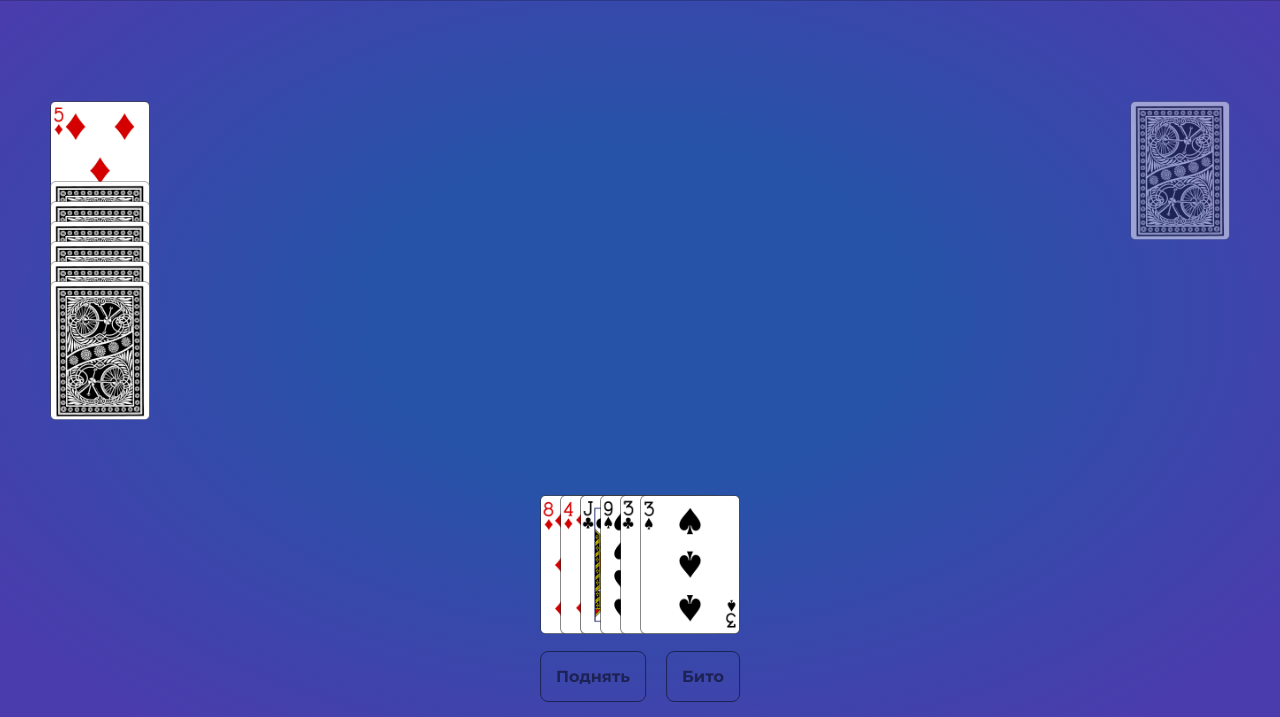
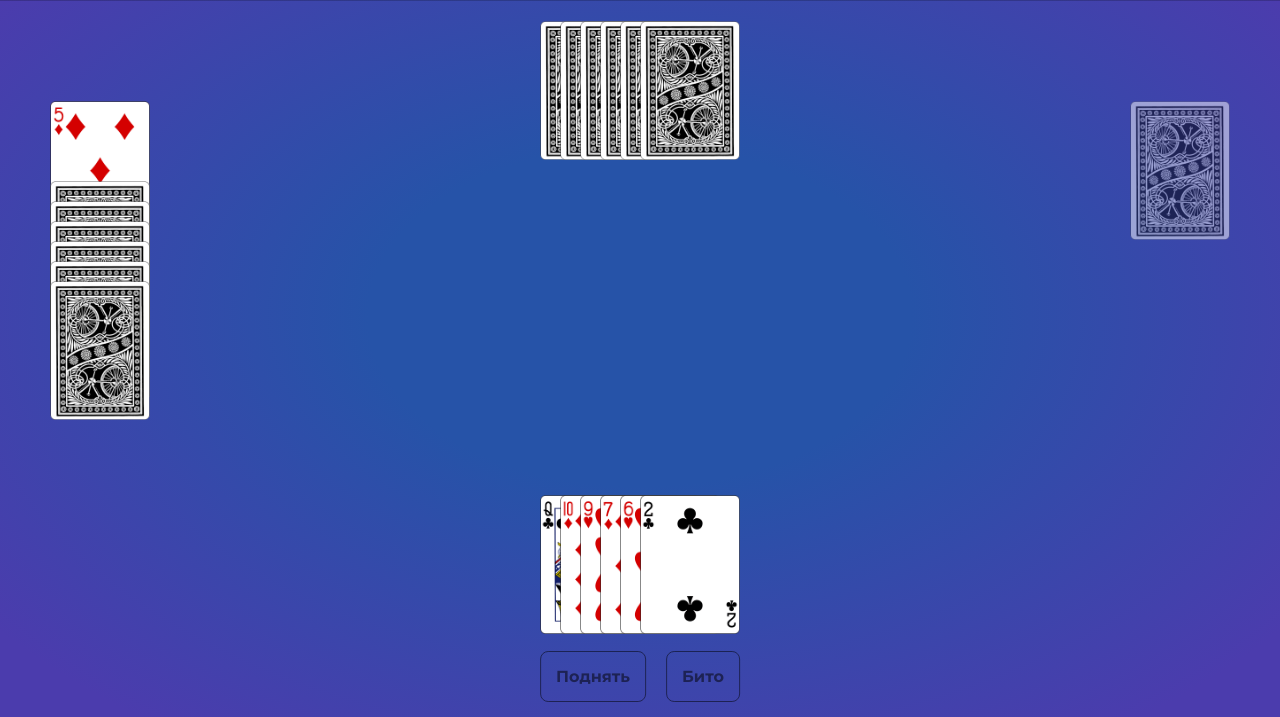
Before and after one commit to GaynetdinovR/Durak_JS, a website built with webpack: page src/html/template.html in a window 1280 px wide. Shown: the part 84-801 px from the top of the page. Built offline with nearby package versions, Linux system fonts and the light colour scheme; files whose address does not match are found by name.

Commit message:
views added, bot added, bot cards at display added

```diff
--- a/src/html/template.html
+++ b/src/html/template.html
@@ -94,6 +94,10 @@
 
 			</div>
 
+			<div class="bot" id="game_bot">
+
+			</div>
+
 		</section>
 
 	</main>
--- /dev/null
+++ b/src/js/Bot.js
@@ -0,0 +1,12 @@
+import Player from './Player';
+
+export default class Bot extends Player{
+
+	#cards = [];
+
+	constructor(cards, trumpSuit){
+		super(cards, trumpSuit);
+		this.sortCards(this.#cards);
+	}
+
+}
--- a/src/js/Deck.js
+++ b/src/js/Deck.js
@@ -154,4 +154,21 @@ export default class Deck{
 		return this.deck.splice(0, count);
 	};
 
+	/**
+     * Возвращает количество карт, которые нужно показать в колоде
+     * @param {*} deck [{}, {}, ...]
+     * @returns number
+     */
+	getCardsCount = (deck) => {
+
+		if(deck.length == 54){ return 7; }
+
+		if(deck.length > 0 && deck.length < 7){ return 1; }
+
+		if(Math.floor(deck.length / 7) == 7){ return 6; }
+
+		return Math.floor(deck.length / 7);
+
+	};
+
 }
--- a/src/js/Display.js
+++ b/src/js/Display.js
@@ -1,169 +1,26 @@
-import data from './data/data.json';
+import {
+	deckView,
+	botView,
+	playerView,
+	fallView
+} from './Views/views.js';
 
 export default class Display{
 
-	#deckHtmlElem = document.querySelector('#game_deck');
-	#fallHtmlElem = document.querySelector('#game_fall');
-	#playerHtmlElem = document.querySelector('#game_player');
-
-	/**
-     * Очищает колоду (HTML)
-     */
-	#clearDeck = () => {
-		this.#deckHtmlElem.innerHTML = '';
+	updateDeck = (deck, trumpCard, isCreated) => {
+		deckView.updateDeck(deck, trumpCard, isCreated);
 	};
 
-	/**
-     * Очищает колоду (HTML)
-     */
-	#clearPlayer = () => {
-		this.#playerHtmlElem.innerHTML = '';
+	updateFall = (fall) => {
+		fallView.updateFall(fall);
 	};
 
-	/**
-     * Очищает бито (HTML)
-     */
-	#clearFall = () => {
-		this.#fallHtmlElem.innerHTML = '';
+	updatePlayerCards = (cards) => {
+		playerView.updatePlayerCards(cards);
 	};
 
-	/**
-     * Возвращает количество карт, которые нужно показать в колоде
-     * @param {*} deck [{}, {}, ...]
-     * @returns number
-     */
-	#getCardsCount = (deck) => {
-
-		if(deck.length == 54){ return 7; }
-
-		if(deck.length > 0 && deck.length < 7){ return 1; }
-
-		if(Math.floor(deck.length / 7) == 7){ return 6; }
-
-		return Math.floor(deck.length / 7);
-
-	};
-
-	/**
-     * Создает карту в колоде (HTML)
-     * @param {*} path string
-     * @param {*} isTrump bool
-     */
-	#createCardToDeck = (path, isTrump = false) => {
-
-		if(!isTrump){
-			path = `${data.path.CARDS_DIR}/back.png`;
-			const className = 'deck__card-img';
-
-			this.#createCard(className, path, this.#deckHtmlElem);
-		} else {
-			const className = 'deck__trump-card-img';
-
-			this.#createCard(className, path, this.#deckHtmlElem);
-		}
-
-	};
-
-	/**
-     * Создает карту в бито (HTML)
-     */
-	#createCardToFall = () => {
-
-		const path = `${data.path.CARDS_DIR}/back.png`;
-		const className = 'fall__card-img';
-
-		this.#createCard(className, path, this.#fallHtmlElem);
-
-	};
-
-
-	/**
-     * Создает карту (HTML)
-     * @param {*} className string (some__some-card-img)
-     * @param {*} path path to img
-     * @param {*} parent HTMLElement
-     */
-	#createCard(className, path, parent){
-		let div = document.createElement('div');
-		let img = document.createElement('img');
-
-		img.src = path;
-		img.className = className;
-		div.className = className.split('-').toSpliced(-1, 1).join('-');
-		img.alt = 'card';
-
-		div.append(img);
-
-		parent.append(div);
-	}
-
-	/**
-     * Обновляет колоду относительно количества карт
-     * @param {*} deck [{}, {}, ...]
-     * @param {*} trumpCard {}
-     * @param {*} isCreated bool
-     */
-	updateDeck = (deck, trumpCard, isCreated = false) => {
-
-		this.#clearDeck();
-
-		let cardsCount = this.#getCardsCount(deck);
-
-		while(cardsCount > 0){
-			this.#createCardToDeck();
-			cardsCount--;
-		}
-
-		if(!isCreated){
-			this.#createCardToDeck(trumpCard['path'], true);
-		}
-
-		if(deck.length == 0){
-			document.querySelector('.deck__trump-card').style.opacity = '0.5';
-		}
-
-	};
-
-	/**
-     * Обновляет бито относительно количества карт
-     * @param {*} fall [{}, {}, ...]
-     */
-	updateFall = (fall) => {
-
-		let cardsCount = this.#getCardsCount(fall);
-
-		if(cardsCount == 0){ return; }
-
-		this.#clearFall();
-
-		while(cardsCount > 0){
-			this.#createCardToFall();
-			cardsCount--;
-		}
-
-	};
-
-
-	/**
-     * Обновляет карты игрока
-     * @param {*} cards [{}, {}, ...]
-     */
-	updatePlayerCards = (cards) => {
-
-		this.#clearPlayer();
-
-		for(const card of cards){
-
-			const className = 'player__card-img';
-
-			this.#createCard(className, card.path, this.#playerHtmlElem);
-
-		}
-
-		const lastCard = document.querySelector('.player__card:last-child');
-
-		lastCard.classList.add('player__last-card');
-
+	updateBotCards = (cards) => {
+		botView.updateBotCards(cards);
 	};
 
 }
--- a/src/js/Player.js
+++ b/src/js/Player.js
@@ -5,7 +5,7 @@ export default class Player{
 	constructor(cards, trumpSuit){
 		this.#cards = cards;
 		this.trumpSuit = trumpSuit;
-		this.#sortCards();
+		this.sortCards(this.#cards);
 	}
 
 	/**
@@ -19,7 +19,7 @@ export default class Player{
 	/**
      * Сортирует карты игрока ( Сначала джокеры, затем козырные по убыванию, затем остальные по убыванию )
      */
-	#sortCards = () => {
+	sortCards = (cards) => {
 
 		const compare = (a, b) => {
 			if (a.power > b.power) return -1;
@@ -27,13 +27,13 @@ export default class Player{
 			if (a.power < b.power) return 1;
 		};
 
-		this.#cards.sort(compare);
+		cards.sort(compare);
 
-		let trumpCards = this.#cards.filter(card => card.suit == this.trumpSuit);
-		let jockers = this.#cards.filter(card => card.suit == 'Jocker');
-		let notTrumpCards = this.#cards.filter(card => card.suit != this.trumpSuit && card.suit != 'Jocker');
+		let trumpCards = cards.filter(card => card.suit == this.trumpSuit);
+		let jockers = cards.filter(card => card.suit == 'Jocker');
+		let notTrumpCards = cards.filter(card => card.suit != this.trumpSuit && card.suit != 'Jocker');
 
-		this.#cards = [...jockers, ...trumpCards, ...notTrumpCards];
+		cards = [...jockers, ...trumpCards, ...notTrumpCards];
 
 	};
 
--- /dev/null
+++ b/src/js/Views/BotVIew.js
@@ -0,0 +1,35 @@
+import View from './View.js';
+
+export default class BotView extends View{
+
+	#botHtmlElem = document.querySelector('#game_bot');
+
+	#clearBot = () => {
+		this.clear(this.#botHtmlElem);
+	};
+
+	/**
+     * Обновляет карты бота
+     * @param {*} cards [{}, {}, ...]
+     */
+	updateBotCards = (cards) => {
+
+		this.#clearBot();
+
+		let cardsCount = cards.length;
+
+		while(cardsCount > 0){
+
+			const className = 'bot__card';
+
+			this.createCardBack(className, this.#botHtmlElem);
+
+			cardsCount--;
+		}
+
+		const lastCard = document.querySelector('.bot__card:last-child');
+		lastCard.classList.add('bot__last-card');
+
+	};
+
+}
--- /dev/null
+++ b/src/js/Views/DeckView.js
@@ -0,0 +1,40 @@
+import View from './View.js';
+import {deck as deckData} from '../app.js';
+
+export default class DeckView extends View{
+
+	#deckHtmlElem = document.querySelector('#game_deck');
+
+	#clearDeck = () => {
+		this.clear(this.#deckHtmlElem);
+	};
+
+	/**
+     * Обновляет колоду относительно количества карт
+     * @param {*} deck [{}, {}, ...]
+     * @param {*} trumpCard {}
+     * @param {*} isCreated bool
+     */
+	updateDeck = (deck, trumpCard, isCreated = false) => {
+
+		this.#clearDeck();
+
+		let cardsCount = deckData.getCardsCount(deck);
+
+		while(cardsCount > 0){
+			this.createCardBack('deck__card', this.#deckHtmlElem);
+
+			cardsCount--;
+		}
+
+		if(!isCreated){
+			const className = 'deck__trump-card';
+			this.createCard(className, this.#deckHtmlElem, trumpCard.path);
+		}
+
+		if(deck.length == 0){
+			document.querySelector('.deck__trump-card').style.opacity = '0.5';
+		}
+
+	};
+}
--- /dev/null
+++ b/src/js/Views/FallView.js
@@ -0,0 +1,33 @@
+import View from './View.js';
+import {deck as deckData} from '../app.js';
+
+export default class FallView extends View{
+
+	#fallHtmlElem = document.querySelector('#game_fall');
+
+	#clearFall = () => {
+		this.clear(this.#fallHtmlElem);
+	};
+
+	/**
+     * Обновляет бито относительно количества карт
+     * @param {*} fall [{}, {}, ...]
+     */
+	updateFall = (fall) => {
+
+		let cardsCount = deckData.getCardsCount(fall);
+
+		if(cardsCount == 0){ return; }
+
+		this.#clearFall();
+
+		while(cardsCount > 0){
+			const className = 'fall__card-img';
+			this.createCardBack(className, this.#fallHtmlElem);
+
+			cardsCount--;
+		}
+
+	};
+
+}
--- /dev/null
+++ b/src/js/Views/PlayerView.js
@@ -0,0 +1,33 @@
+import View from './View.js';
+
+export default class PlayerView extends View{
+
+	#playerHtmlElem = document.querySelector('#game_player');
+
+	#clearPlayer = () => {
+		this.clear(this.#playerHtmlElem);
+	};
+
+	/**
+     * Обновляет карты игрока
+     * @param {*} cards [{}, {}, ...]
+     */
+	updatePlayerCards = (cards) => {
+
+		this.#clearPlayer();
+
+		for(const card of cards){
+
+			const className = 'player__card';
+
+			this.createCard(className, this.#playerHtmlElem, card.path);
+
+		}
+
+		const lastCard = document.querySelector('.player__card:last-child');
+
+		lastCard.classList.add('player__last-card');
+
+	};
+
+}
--- /dev/null
+++ b/src/js/Views/View.js
@@ -0,0 +1,27 @@
+import data from './../data/data.json';
+
+export default class View{
+
+	clear = (elem) => {
+		elem.innerHTML = '';
+	};
+
+	createCardBack(className, parent){
+		this.createCard(className, parent, `${data.path.CARDS_DIR}/back.png`);
+	}
+
+	createCard(className, parent, path){
+		let div = document.createElement('div');
+		let img = document.createElement('img');
+
+		img.src = path;
+		img.className = `${className}-img`;
+		div.className = className;
+		img.alt = 'card';
+
+		div.append(img);
+
+		parent.append(div);
+	}
+
+}
--- /dev/null
+++ b/src/js/Views/views.js
@@ -0,0 +1,16 @@
+import DeckView from './DeckView';
+import FallView from './FallView';
+import PlayerView from './PlayerView';
+import BotView from './BotVIew';
+
+const botView = new BotView;
+const fallView = new FallView;
+const playerView = new PlayerView;
+const deckView = new DeckView;
+
+export {
+	botView,
+	playerView,
+	deckView,
+	fallView,
+};
--- a/src/js/app.js
+++ b/src/js/app.js
@@ -3,12 +3,15 @@
 import Deck from './Deck.js';
 import Display from './Display.js';
 import Player from './Player.js';
+import Bot from './Bot.js';
 
-const deck = new Deck();
+export const deck = new Deck();
 const display = new Display();
 
+const bot = new Bot(deck.giveCards(6), deck.trumpCard.suit);
 const player = new Player(deck.giveCards(6), deck.trumpCard.suit);
 
 display.updateDeck(deck.deck, deck.trumpCard);
-display.updateFall(deck.fall, true);
+display.updateFall(deck.fall);
 display.updatePlayerCards(player.getCards());
+display.updateBotCards(bot.getCards());
--- /dev/null
+++ b/src/sass/components/bot.sass
@@ -0,0 +1,18 @@
+.bot
+    position: absolute
+    top: 20px
+
+    left: 50%
+    transform: translateX(-50%)
+
+    display: flex
+
+    &__card
+        width: 20px
+
+    &__last-card
+        width: 100px
+
+    &__card-img
+        width: 100px
+        object-fit: contain
--- a/src/sass/styles.sass
+++ b/src/sass/styles.sass
@@ -13,5 +13,6 @@
 @import 'components/deck'
 @import 'components/fall'
 @import 'components/player'
+@import 'components/bot'
 
 /* media queries */
```
